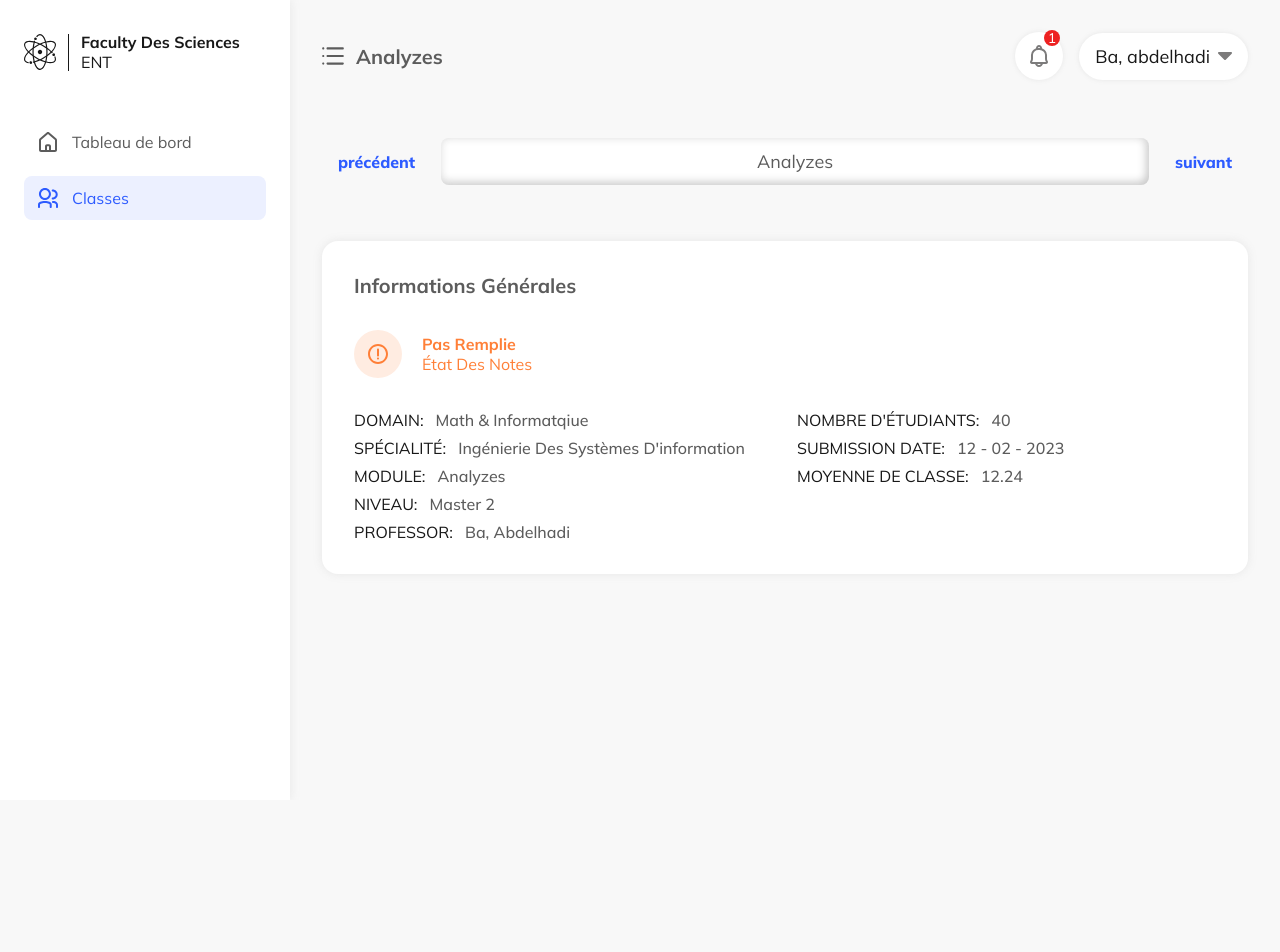
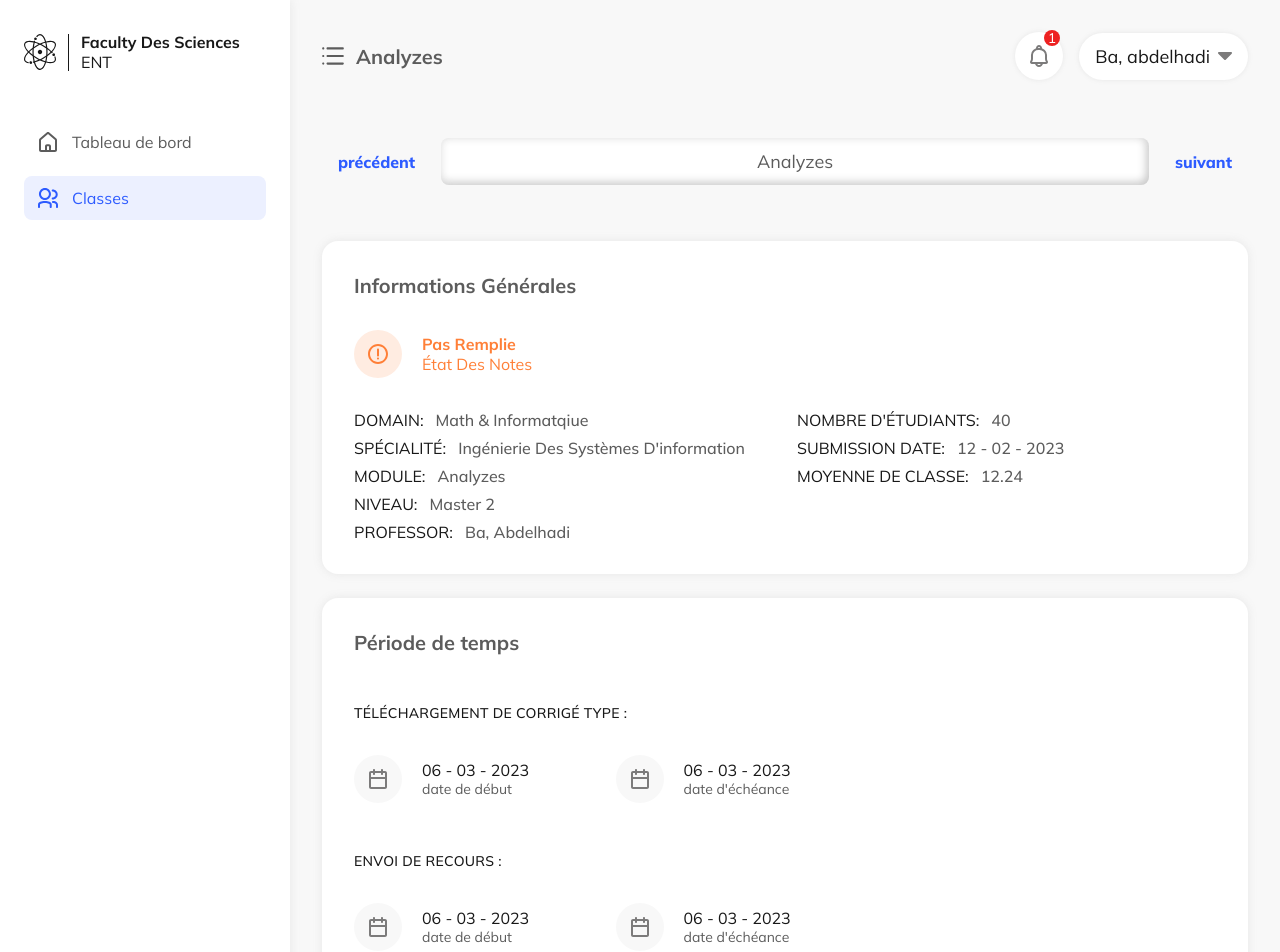
Before and after one commit to AnisKehila/corrigetype_client, a React (Vite) app: page /classes/Analyzes in a window 1280 px wide. Shown: the top 952 px of the page. Before the commit the page ends 800 px from the top, so only its background shows below. Built offline with nearby package versions, Linux system fonts and the light colour scheme.

Commit message:
add timing card for class

```diff
--- a/src/pages/Teacher/Class.jsx
+++ b/src/pages/Teacher/Class.jsx
@@ -1,6 +1,7 @@
 import { useParams } from "react-router"
 import { useState, useEffect } from "react"
-import InfoCard from "../../components/InfoCard";
+import InfoCard from "../../components/InfoCard"
+import Date from "../../components/Date";
 export default function Class({ data, setPageTitle }) {
     const { classe } = useParams();
     const [currentClass, setCurrentClass] = useState(null);
@@ -47,6 +48,27 @@ export default function Class({ data, setPageTitle }) {
                 prof={data.name}
                 studentNum={currentClass.studentsNumber}
             />
+                        <div className="timing card">
+                <h2>
+                    Période de temps
+                </h2>
+                <div className="content">
+                    <div>
+                        <h3>téléchargement de corrigé type :</h3>
+                        <div className="dates">
+                            <Date date="06 - 03 - 2023 " content="date de début" />
+                            <Date date="06 - 03 - 2023 " content="date d'échéance" />
+                        </div>
+                    </div>
+                    <div>
+                        <h3>envoi de recours :</h3>
+                        <div className="dates ">
+                            <Date date="06 - 03 - 2023 " content="date de début" />
+                            <Date date="06 - 03 - 2023 " content="date d'échéance" />
+                        </div>
+                    </div>
+                </div>
+            </div>
         </>
     )
 }
```
Also changed, not shown: src/pages/Teacher/index.jsx (indentation only). Lines whose indentation alone changed are shown as unchanged.
